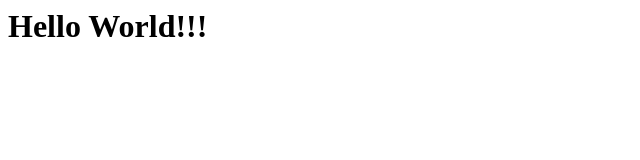
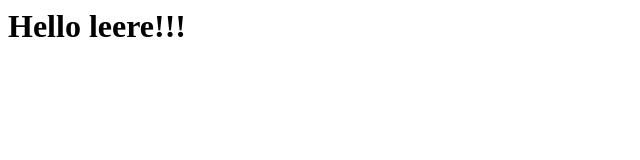
Before and after one commit to Leere1/ga-2025-10-23-1, a plain HTML site: page index.html in a window 1280 px wide. Shown: the full height of the page, 0-640 px from the left. Drawn offline with Linux system fonts and the light colour scheme.

Commit message:
Update index.html

```diff
--- a/index.html
+++ b/index.html
@@ -1 +1 @@
-<h1>Hello World!!!</h1>
+<h1>Hello leere!!!</h1>
```
